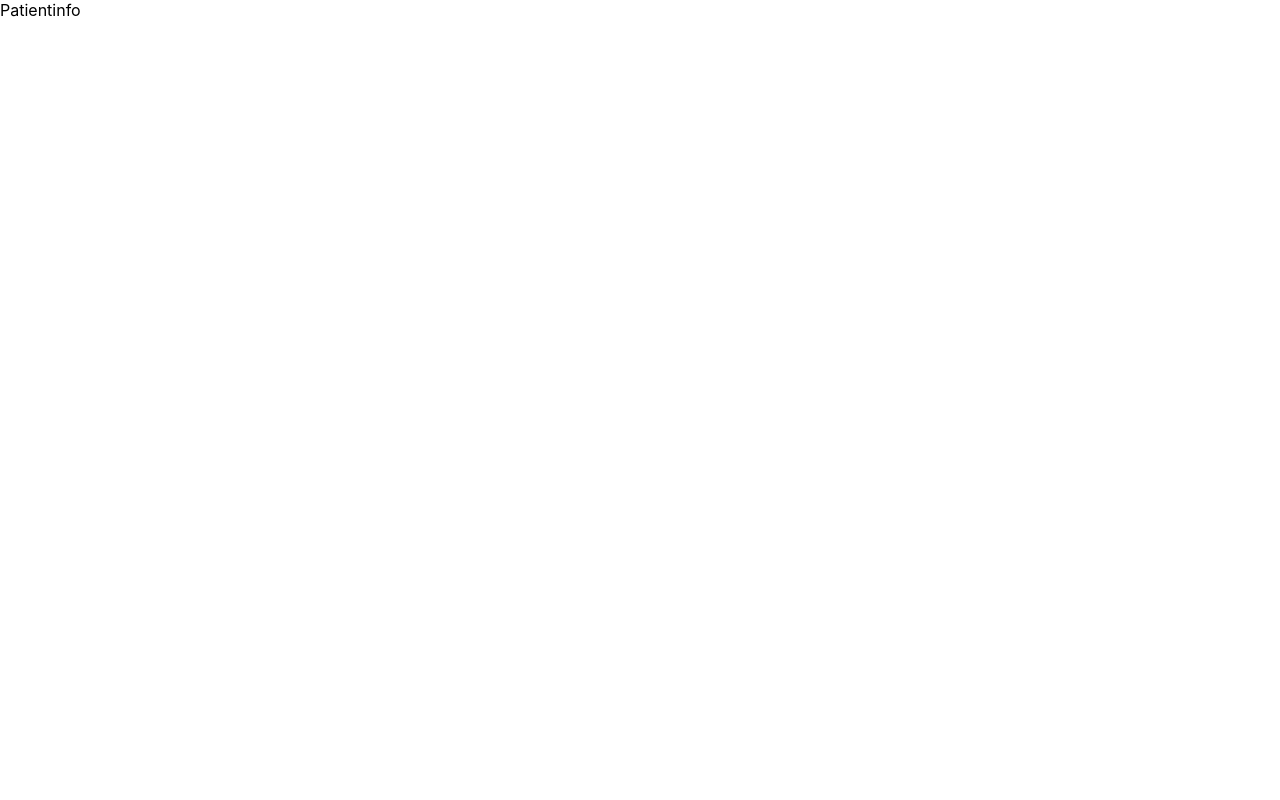
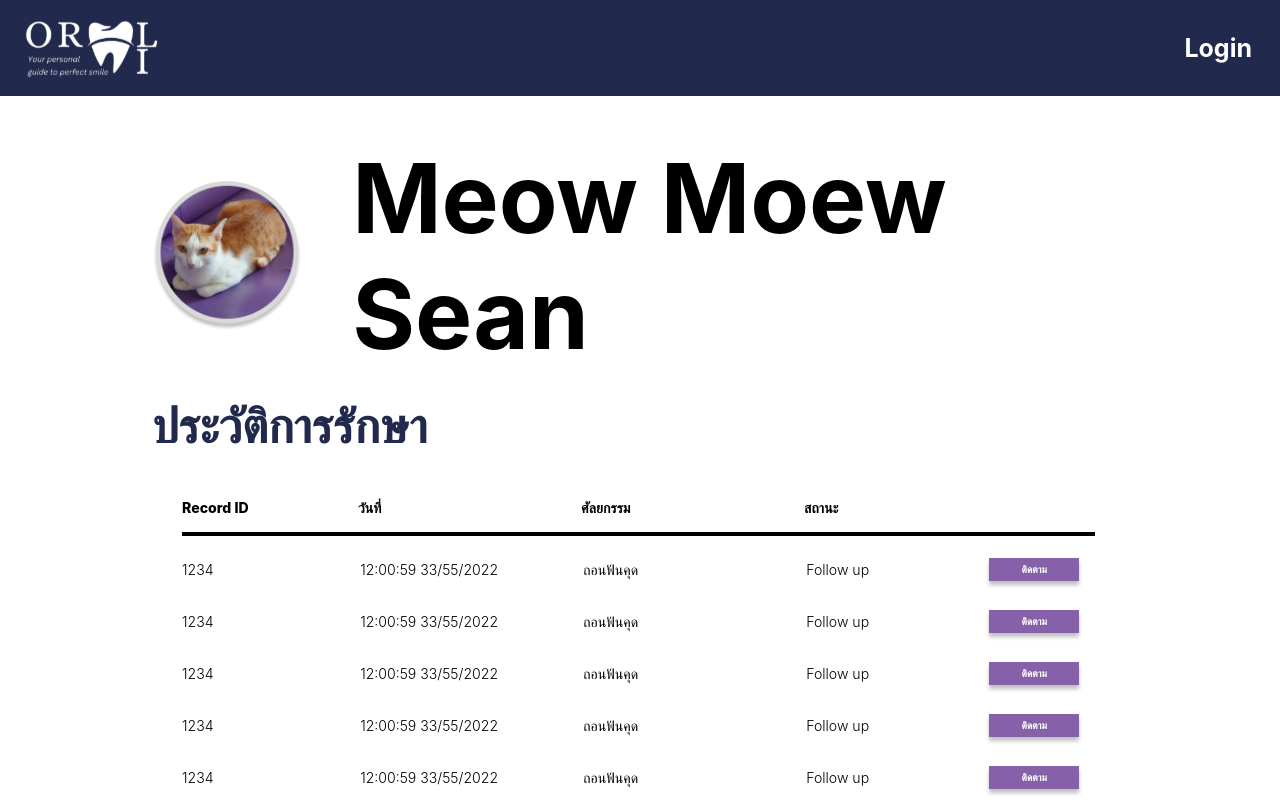
Before and after one commit to KhChanon/DENTAL-WEB-AI, a React (Create React App) app: page /patientinfo in a window 1280 px wide. Built offline with nearby package versions, Linux system fonts and the light colour scheme.

Commit message:
PatientInfoPage implementing

```diff
--- /dev/null
+++ b/src/components/InfoItem.tsx
@@ -0,0 +1,31 @@
+import React from 'react'
+
+interface InfoItemProps {
+
+}
+
+const InfoItem: React.FC<InfoItemProps> = () => {
+  return (
+    <div className="flex flex-row items-center justify-start gap-[2.69rem] max-w-full">
+        <div className="relative font-light flex items-center w-[8.44rem] h-[2.31rem] shrink-0">
+            1234
+        </div>
+        <div className="relative font-light whitespace-pre-wrap flex items-center w-[11.25rem] h-[2.31rem] shrink-0">
+            12:00:59 33/55/2022
+        </div>
+        <div className="relative font-light flex items-center w-[11.25rem] h-[2.31rem] shrink-0">
+            ถอนฟันคุด
+        </div>
+        <div className="relative font-light flex items-center w-[8.75rem] h-[2.31rem] shrink-0">
+            Follow up
+        </div>
+        <button className="cursor-pointer [border:none] pt-[0.38rem] px-[0.31rem] pb-[0.31rem] bg-darkslateblue-100 rounded-11xl shadow-[0px_4px_4px_rgba(0,_0,_0,_0.25)] w-[5.63rem] overflow-hidden shrink-0 flex flex-row items-center justify-center box-border hover:bg-plum-100">
+        <div className="relative text-[0.63rem] font-semibold font-montserrat text-colors-white-white text-center flex items-center justify-center w-[4rem] shrink-0">
+            ติดตาม
+        </div>
+        </button>
+    </div>
+  )
+}
+
+export default InfoItem
--- a/src/pages/Patientinfo/Patientinfo.tsx
+++ b/src/pages/Patientinfo/Patientinfo.tsx
@@ -1,8 +1,46 @@
 import React from 'react'
+import NavBar from '../../components/NavBar'
+import Meow from '../../assets/meow.png'
+import InfoItem from '../../components/InfoItem'
 
 const Patientinfo = () => {
   return (
-    <div>Patientinfo</div>
+    <div className="relative bg-whitesmoke w-full h-screen overflow-hidden flex flex-col items-center justify-start pt-[0rem] px-[0rem] pb-[13.81rem] box-border gap-[2.75rem] tracking-[normal">
+      <NavBar/>
+      <section className="w-[63.5rem] flex flex-col items-start justify-start py-[0rem] px-[1.25rem] box-border gap-[1.88rem] max-w-full text-left text-[4rem] text-black">
+        <div className="flex flex-row items-center justify-start gap-[3.13rem] max-w-full">
+          <img
+            className="relative rounded-[50%] w-[9.38rem] h-[9.38rem] object-cover"
+            loading="eager"
+            alt=""
+            src={Meow}
+          />
+          <h1 className="m-0 relative text-inherit font-bold font-inherit flex items-center max-w-full">
+            Meow Moew Sean
+          </h1>
+        </div>
+        <div className="self-stretch flex flex-col items-start justify-start gap-[1.25rem] max-w-full text-[2rem] text-darkslateblue-200">
+          <h1 className="m-0 relative text-inherit font-bold font-inherit flex items-center w-[25.56rem] h-[2.94rem] shrink-0 max-w-full s:text-[1.19rem] mq950:text-[1.63rem]">
+            ประวัติการรักษา
+          </h1>
+          <div className="self-stretch rounded-xl bg-colors-white-white flex flex-col items-start justify-start p-[1.88rem] box-border gap-[0.94rem] max-w-full text-[0.88rem] text-black">
+            <div className="w-[41.38rem] flex flex-row items-start gap-[6.625rem] max-w-full">
+              <div className="font-extrabold w-[4.375rem]">Record ID</div>
+              <div className="font-extrabold w-[7.313rem]">วันที่</div>
+              <div className="font-extrabold w-[7.313rem]">ศัลยกรรม</div>
+              <div className="font-extrabold">สถานะ</div>
+            </div>
+            <div className="relative box-border w-[57.06rem] h-[0.06rem] max-w-full border-t-[1px] border-solid border-black" />
+              <InfoItem/>
+              <InfoItem/>
+              <InfoItem/>
+              <InfoItem/>
+              <InfoItem/>
+              <InfoItem/>
+          </div>
+        </div>
+      </section>
+    </div>
   )
 }
 
```
Also changed, not shown: src/assets/meow.png (added).
